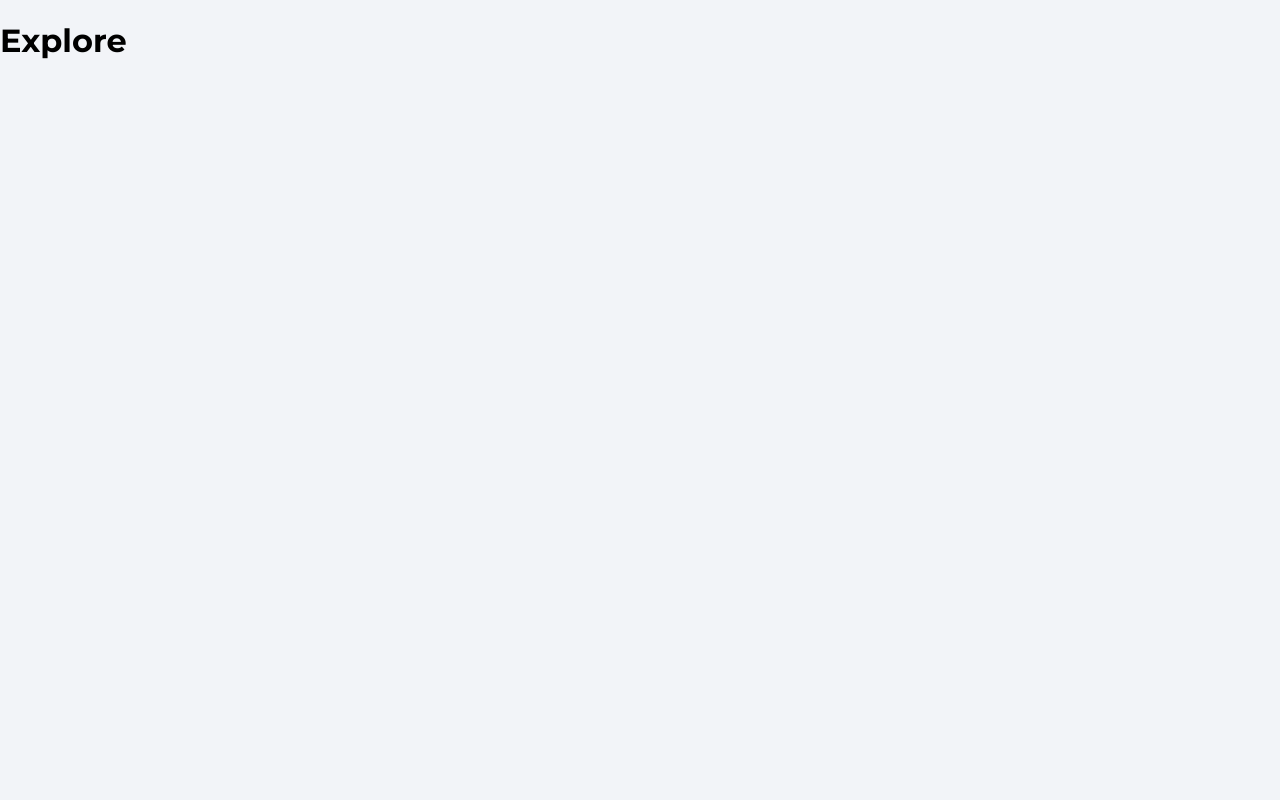
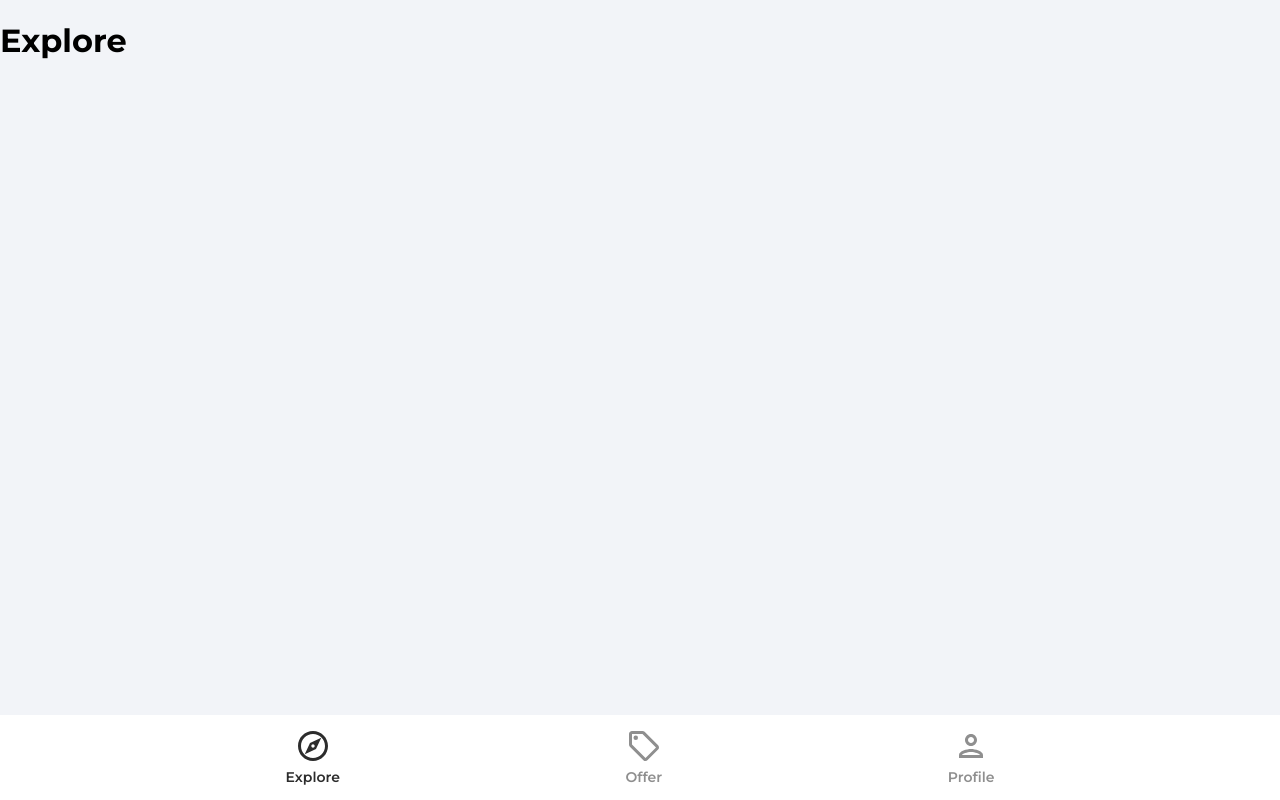
Before and after one commit to anubhavbagri/House-Marketplace, a React (Create React App) app: page / in a window 1280 px wide. Built offline with nearby package versions, Linux system fonts and the light colour scheme.

Commit message:
feat: add navbar in bottom

```diff
--- a/src/App.js
+++ b/src/App.js
@@ -1,4 +1,5 @@
 import { BrowserRouter as Router, Routes, Route } from 'react-router-dom';
+import Navbar from './components/Navbar';
 import Explore from './pages/Explore';
 import ForgotPassword from './pages/ForgotPassword';
 import Offers from './pages/Offers';
@@ -18,8 +19,8 @@ function App() {
           <Route path="/sign-up" element={<SignUp />} />
           <Route path="/forgot-password" element={<ForgotPassword />} />
         </Routes>
+        <Navbar />
       </Router>
-      {/* Navbar */}
     </>
   );
 }
```
